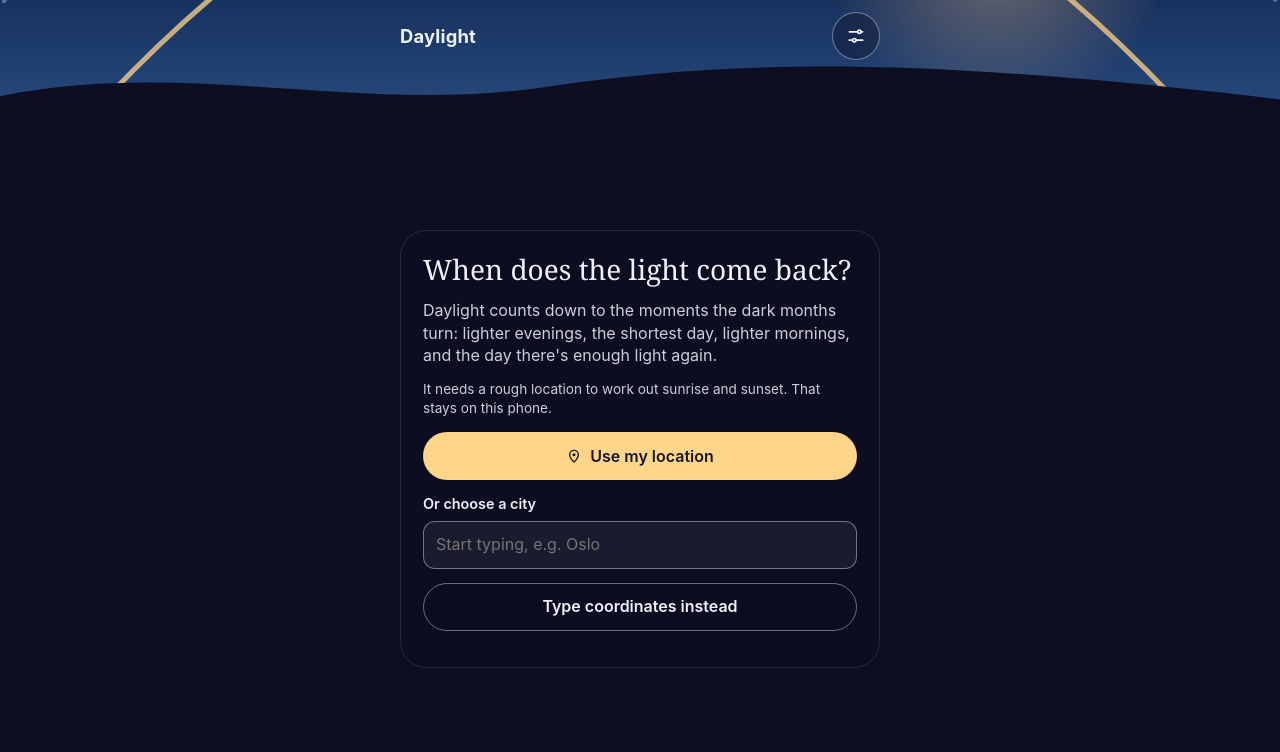
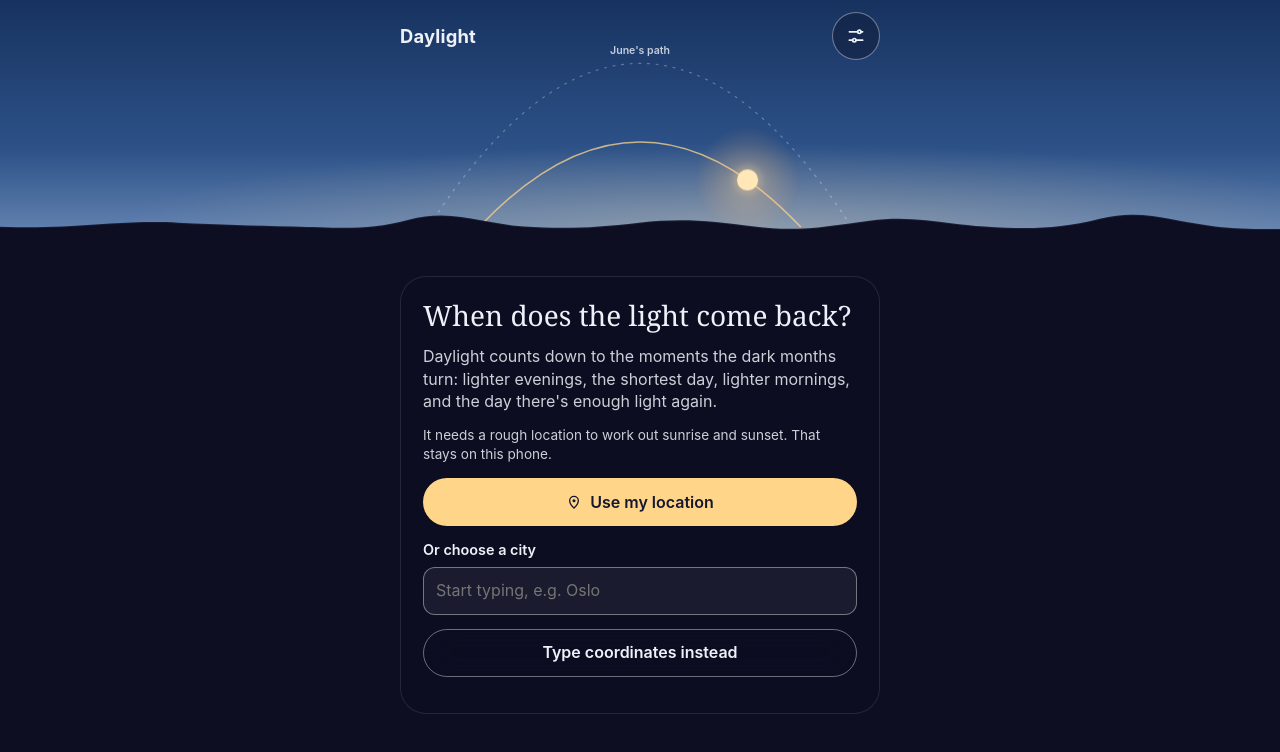
Before and after one commit to pawelkw/daylight, a plain HTML site: page index.html in a window 1280 px wide. Drawn offline with Linux system fonts and the light colour scheme.

Commit message:
Daylight web app: header and sky that fit any screen
The sky is now in the page flow and its scene keeps its proportions, so
it no longer zooms and crops on wider screens or in landscape. The
header follows the content column, the hills run the full width without
a seam, and the path label stays clear of the sun and the buttons.

Co-Authored-By: Claude Opus 5.5 <noreply@anthropic.com>

```diff
--- a/app.css
+++ b/app.css
@@ -39,11 +39,9 @@ body {
   color: var(--text);
   font-family: -apple-system, system-ui, sans-serif;
   line-height: 1.4;
-  padding:
-    max(12px, env(safe-area-inset-top, 0px))
-    max(16px, env(safe-area-inset-right, 0px))
-    max(24px, env(safe-area-inset-bottom, 0px))
-    max(16px, env(safe-area-inset-left, 0px));
+  --side-l: max(16px, env(safe-area-inset-left, 0px));
+  --side-r: max(16px, env(safe-area-inset-right, 0px));
+  padding: 0 var(--side-r) max(24px, env(safe-area-inset-bottom, 0px)) var(--side-l);
   overflow-wrap: break-word;
   -webkit-font-smoothing: antialiased;
 }
@@ -58,13 +56,17 @@ svg { inline-size: 1em; block-size: 1em; flex: none; }
 .hint { color: var(--muted); font-size: .85rem; }
 
 /* ---------- Living sky ---------- */
+/* The sky is full-bleed and in the page flow, so what follows always starts below it. Its
+   scene keeps its proportions (meet) instead of zooming and cropping on wider screens. */
 .sky {
-  position: absolute; inset: 0 0 auto 0; block-size: calc(300px + env(safe-area-inset-top, 0px)); z-index: -1; overflow: hidden;
+  position: relative; overflow: hidden;
+  margin-inline: calc(-1 * var(--side-l)) calc(-1 * var(--side-r));
+  block-size: calc(clamp(220px, 36vh, 300px) + env(safe-area-inset-top, 0px));
   background:
     radial-gradient(70% 42% at var(--sun-x) 79%, var(--glow), transparent 70%),
     linear-gradient(180deg, var(--sky-a) 0%, var(--sky-b) 52%, var(--sky-c) 79%);
 }
-.sky svg { display: block; inline-size: 100%; block-size: 100%; }
+.sky svg { display: block; inline-size: 100%; block-size: 100%; overflow: visible; }
 .stars { opacity: var(--stars); transition: opacity var(--sky-speed) ease; }
 #season-label { font: 600 11px var(--rounded); fill: rgba(238, 242, 248, .8); }
 #arc { transition: opacity 1s ease; }
@@ -73,7 +75,13 @@ svg { inline-size: 1em; block-size: 1em; flex: none; }
 @keyframes breathe { 50% { transform: scale(1.14); opacity: .8; } }
 
 /* ---------- Header ---------- */
-.top { display: flex; align-items: center; justify-content: space-between; }
+/* Same column as the content below, whose width excludes the page's side padding. */
+body > .top { max-inline-size: calc(480px + var(--side-l) + var(--side-r)); }
+.top {
+  position: absolute; inset-block-start: max(12px, env(safe-area-inset-top, 0px)); inset-inline: 0;
+  box-sizing: border-box; padding-inline: var(--side-l) var(--side-r);
+  display: flex; align-items: center; justify-content: space-between;
+}
 .top h1 { font: 650 1.15rem/1.1 var(--rounded); letter-spacing: .01em; }
 button { font: inherit; color: inherit; cursor: pointer; -webkit-tap-highlight-color: transparent; }
 .icon-button, .btn, .place {
@@ -94,7 +102,7 @@ button { font: inherit; color: inherit; cursor: pointer; -webkit-tap-highlight-c
 
 /* ---------- Sun times, under the sky ---------- */
 .suntimes {
-  display: flex; justify-content: space-between; margin-block-start: 190px; padding-inline: 4px;
+  display: flex; justify-content: space-between; margin-block-start: -40px; padding-inline: 4px; position: relative;
   font-size: .8rem; color: var(--muted); font-variant-numeric: tabular-nums;
 }
 .suntimes b { display: block; font: 600 .95rem var(--rounded); color: var(--text); }
@@ -130,7 +138,7 @@ button { font: inherit; color: inherit; cursor: pointer; -webkit-tap-highlight-c
 .card h3 { font-size: .72rem; font-weight: 600; letter-spacing: .08em; text-transform: uppercase; color: var(--muted); margin-block-end: 10px; }
 
 /* Welcome */
-.welcome { display: flex; flex-direction: column; gap: 14px; margin-block-start: 170px; padding: 22px; background: rgba(13, 14, 34, .72); }
+.welcome { display: flex; flex-direction: column; gap: 14px; margin-block-start: -12px; position: relative; padding: 22px; background: rgba(13, 14, 34, .72); }
 .welcome h2 { font: 500 1.75rem/1.15 var(--serif); }
 .welcome p { color: rgba(238, 242, 248, .85); }
 
--- a/app.js
+++ b/app.js
@@ -157,11 +157,16 @@ function paintSky(s, { day = s.today, now = Date.now(), phase } = {}) {
   sunEl.style.transform = `translate(${x.toFixed(1)}px, ${y.toFixed(1)}px)`;
   sunEl.style.opacity = up ? 1 : 0;
   seasonLabel.textContent = `${new Date(s.longest.day).toLocaleDateString(undefined, { month: 'long' })}'s path`;
+  // Near midsummer today's path is the longest day's, and the sun passes where the label sits.
+  seasonLabel.style.opacity = share > 0.85 ? 0 : 1;
   const root = document.documentElement.style, k = SKIES[name];
   for (const p of ['a', 'b', 'c']) root.setProperty(`--sky-${p}`, k[p]);
   root.setProperty('--glow', k.glow);
   root.setProperty('--stars', k.stars);
-  root.setProperty('--sun-x', `${((x / 402) * 100).toFixed(1)}%`);
+  // The scene is centred and scaled to fit the sky (meet), so map its x to the sky's width.
+  const sky = document.querySelector('.sky');
+  const scale = Math.min(sky.clientWidth / 402, sky.clientHeight / 300) || 1;
+  root.setProperty('--sun-x', `${((sky.clientWidth - 402 * scale) / 2 + x * scale).toFixed(0)}px`);
   document.querySelector('meta[name="theme-color"]').content = k.a;
 }
 
--- a/index.html
+++ b/index.html
@@ -19,7 +19,7 @@
 </head>
 <body>
   <div class="sky" aria-hidden="true">
-    <svg viewBox="0 0 402 300" preserveAspectRatio="xMidYMax slice">
+    <svg viewBox="0 0 402 300" preserveAspectRatio="xMidYMax meet">
       <defs>
         <radialGradient id="halo">
           <stop offset="0" stop-color="#ffe2a8" stop-opacity=".75"/>
@@ -32,15 +32,21 @@
         <circle cx="176" cy="118" r=".8"/><circle cx="222" cy="86" r="1.1"/><circle cx="268" cy="150" r=".9"/>
         <circle cx="305" cy="104" r="1.3"/><circle cx="352" cy="134" r=".8"/><circle cx="371" cy="84" r="1"/>
         <circle cx="64" cy="186" r=".8"/><circle cx="246" cy="196" r=".9"/><circle cx="330" cy="188" r=".8"/>
+        <!-- Past the scene's own width, for wider screens. -->
+        <circle cx="-40" cy="120" r="1"/><circle cx="-110" cy="70" r="1.2"/><circle cx="-180" cy="160" r=".8"/>
+        <circle cx="-260" cy="96" r="1.1"/><circle cx="-340" cy="180" r=".9"/><circle cx="-430" cy="60" r="1.2"/>
+        <circle cx="-520" cy="140" r=".8"/><circle cx="440" cy="66" r="1.2"/><circle cx="505" cy="150" r=".9"/>
+        <circle cx="580" cy="98" r="1.1"/><circle cx="650" cy="176" r=".8"/><circle cx="730" cy="74" r="1.3"/>
+        <circle cx="810" cy="130" r=".9"/><circle cx="900" cy="88" r="1.1"/>
       </g>
       <path d="M-19 236 Q201 -104 421 236" fill="none" stroke="rgba(255,255,255,.3)" stroke-width="1.2" stroke-dasharray="2 7" stroke-linecap="round"/>
-      <text id="season-label" x="388" y="96" text-anchor="end">June's path</text>
+      <text id="season-label" x="201" y="56" text-anchor="middle">June's path</text>
       <path id="arc" d="M48 236 Q201 88 354 236" fill="none" stroke="#ffd58a" stroke-opacity=".75" stroke-width="1.6" stroke-linecap="round"/>
       <g id="sun" style="transform: translate(48px, 262px); opacity: 0">
         <circle class="halo" r="54" fill="url(#halo)"/>
         <circle r="11" fill="#ffe7b8"/>
       </g>
-      <path d="M0 236 C60 224 112 242 172 233 S292 224 402 237 V300 H0Z" fill="#0d0e22"/>
+      <path d="M-1600 236 C-1560 231 -1520 231 -1480 234 S-1405 233 -1360 236 S-1285 239 -1240 228 S-1165 231 -1120 236 S-1045 237 -1000 239 S-925 229 -880 236 S-805 236 -760 237 S-685 240 -640 236 S-565 232 -520 234 S-445 238 -400 236 S-325 230 -280 232 S-205 235 -160 236 S-85 241 -40 229 S35 233 80 236 S155 237 200 232 S275 230 320 236 S395 236 440 230 S515 233 560 236 S635 239 680 228 S755 231 800 236 S875 237 920 239 S995 229 1040 236 S1115 236 1160 237 S1235 240 1280 236 S1355 232 1400 234 S1475 238 1520 236 S1595 230 1640 232 S1715 235 1760 236 S1835 241 1880 229 S1955 233 2000 236 V300 H-1600Z" fill="#0d0e22"/>
     </svg>
   </div>
 
--- a/sw.js
+++ b/sw.js
@@ -1,7 +1,7 @@
 // Everything the app needs is static and the maths runs on the device, so the whole
 // app is cached and it works with no connection.
 // Bump VERSION whenever a file below changes so phones pick up the new copy.
-const VERSION = 'daylight-v3';
+const VERSION = 'daylight-v4';
 const FILES = ['./', 'index.html', 'app.css', 'app.js', 'seasons.js', 'cities.js', 'manifest.webmanifest',
   'icons/icon-180.png', 'icons/icon-192.png', 'icons/icon-512.png', 'icons/favicon-32.png'];
 
```
